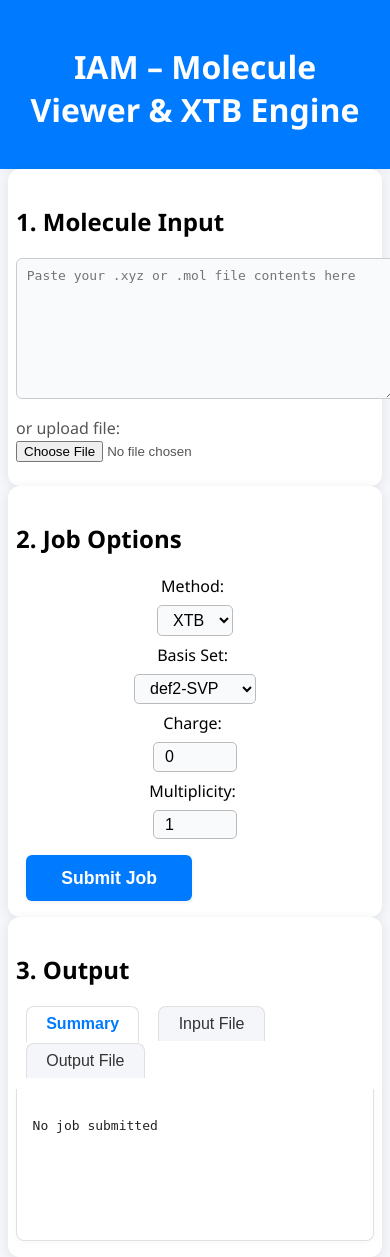
After one commit to lewispoul/IAM-pi, a Flask app: template IAM_GUI/templates/iam_viewer_connected.html in a window 390 px wide. The commit adds this page. Run offline with Flask 3, Linux system fonts and the light colour scheme; the template is opened without the code that fills it, so the values that code supplies are empty.

Commit message:
Refactor IAM GUI: Consolidate script and style files, enhance functionality
- Removed obsolete script.js and style.css files from IAM_GUI.
- Integrated new script.js with improved error handling, molecule rendering, and job submission features.
- Enhanced UI with updated styles in static/style.css, including responsive design adjustments.
- Added functionality for loading molecules from pasted content and SMILES input.
- Implemented Psi4 job options and improved output formatting for XTB and Psi4 results.
- Updated HTML template for better structure and user experience.
- Cleaned up unnecessary files and ensured compatibility with new features.

```diff
--- a/IAM_GUI/static/script.js
+++ b/IAM_GUI/static/script.js
@@ -1,4 +1,5 @@
 document.addEventListener("DOMContentLoaded", function () {
+    console.log('DOMContentLoaded fired, DOM is ready.');
     function showTab(tabName) {
         document.querySelectorAll('.tab-content').forEach(tab => {
             tab.classList.remove('active');
@@ -14,12 +15,25 @@ document.addEventListener("DOMContentLoaded", function () {
     window.showTab = showTab;
 
     function renderMolecule(contents) {
-        const viewer = $3Dmol.createViewer("viewer", { backgroundColor: "white" });
+        const viewerDiv = document.getElementById("viewer");
+        if (!viewerDiv) {
+            alert('3D viewer element (id="viewer") not found in DOM.');
+            return;
+        }
+        let viewer;
+        try {
+            viewer = $3Dmol.createViewer(viewerDiv, { backgroundColor: "white" });
+        } catch (e) {
+            alert('3Dmol.js failed to initialize: ' + e);
+            return;
+        }
         viewer.addModel(contents, "xyz");
         viewer.setStyle({}, { stick: {} });
         viewer.zoomTo();
         viewer.render();
     }
+
+    window.renderMolecule = renderMolecule;
 
     document.getElementById('xyzFile').addEventListener('change', function (event) {
         const file = event.target.files[0];
@@ -32,32 +46,104 @@ document.addEventListener("DOMContentLoaded", function () {
         }
     });
 
-    window.launchIAM = async function () {
-        const fileInput = document.getElementById('xyzFile');
-        if (!fileInput.files.length) {
-            alert('Veuillez sélectionner un fichier .xyz');
+    // Show/hide Psi4 options based on method
+    window.togglePsi4Options = function () {
+        const method = document.getElementById('method').value;
+        document.getElementById('psi4Options').style.display = (method === 'psi4') ? '' : 'none';
+    };
+
+    // Load molecule from pasted .xyz/.mol content
+    window.loadFromPaste = function () {
+        const contents = document.getElementById('xyzPaste').value.trim();
+        if (!contents) {
+            alert('Please paste .xyz or .mol content.');
             return;
         }
+        renderMolecule(contents);
+    };
 
-        const formData = new FormData();
-        formData.append('file', fileInput.files[0]);
-
+    window.launchIAM = async function () {
+        alert('launchIAM called');
+        const fileInput = document.getElementById('xyzFile');
+        const pasteInput = document.getElementById('xyzPaste').value.trim();
+        console.log('fileInput.files:', fileInput.files);
+        if (!fileInput.files.length && !pasteInput) {
+            alert('No file selected and no pasted content.');
+        }
+        if (fileInput.files.length) {
+            alert('File selected: ' + fileInput.files[0].name);
+        }
+        if (pasteInput) {
+            alert('Using pasted content.');
+        }
+        let formData = new FormData();
+        if (fileInput.files.length) {
+            formData.append('file', fileInput.files[0]);
+        } else if (pasteInput) {
+            // Convert pasted text to a Blob and append as file
+            const blob = new Blob([pasteInput], { type: 'text/plain' });
+            formData.append('file', blob, 'pasted.xyz');
+        } else {
+            alert('Veuillez sélectionner un fichier .xyz ou coller le contenu dans la zone de texte.');
+            return;
+        }
+        formData.append('method', document.getElementById('method').value);
+        formData.append('basis', document.getElementById('basis').value);
+        formData.append('charge', document.getElementById('charge').value);
+        formData.append('multiplicity', document.getElementById('multiplicity').value);
+        formData.append('calcType', document.getElementById('calcType').value);
+        formData.append('solvent', document.getElementById('solvent').value);
+        if (document.getElementById('method').value === 'psi4') {
+            formData.append('functional', document.getElementById('functional').value);
+        }
         try {
             const response = await fetch('/run_xtb', {
                 method: 'POST',
                 body: formData
             });
-
             const result = await response.json();
 
-            document.getElementById('summaryContent').textContent = JSON.stringify({
-                "Total Energy (Eh)": result["total energy"],
-                "HOMO-LUMO gap (eV)": result["HOMO-LUMO gap/eV"],
-                "Dipole moment (D)": result["dipole"],
-                "XTB version": result["xtb version"]
-            }, null, 2);
+            // Format summary output for XTB and future Psi4
+            if (result.success && result.xtb_json) {
+                const xtb = result.xtb_json;
+                let html = '<table class="summary-table">';
+                if (xtb["total energy"]) html += `<tr><td>Total Energy (Eh)</td><td>${xtb["total energy"]}</td></tr>`;
+                if (xtb["HOMO-LUMO gap/eV"]) html += `<tr><td>HOMO-LUMO gap (eV)</td><td>${xtb["HOMO-LUMO gap/eV"]}</td></tr>`;
+                if (xtb["dipole"]) html += `<tr><td>Dipole moment (D)</td><td>${xtb["dipole"]}</td></tr>`;
+                if (xtb["xtb version"]) html += `<tr><td>XTB version</td><td>${xtb["xtb version"]}</td></tr>`;
+                html += '</table>';
+                // Collapsible section for arrays
+                if (xtb["charges"]) {
+                    html += `<details><summary>Atomic Charges</summary><pre>${JSON.stringify(xtb["charges"], null, 2)}</pre></details>`;
+                }
+                if (xtb["wbo"]) {
+                    html += `<details><summary>Wiberg Bond Orders</summary><pre>${JSON.stringify(xtb["wbo"], null, 2)}</pre></details>`;
+                }
+                document.getElementById('summaryContent').innerHTML = html;
+            } else if (result.success && result.psi4_json) {
+                const psi4 = result.psi4_json;
+                let html = '<table class="summary-table">';
+                if (psi4.final_energy !== undefined) html += `<tr><td>Final Energy (Eh)</td><td>${psi4.final_energy}</td></tr>`;
+                if (psi4.psi4_version) html += `<tr><td>Psi4 Version</td><td>${psi4.psi4_version}</td></tr>`;
+                html += '</table>';
+                html += `<details><summary>Stdout</summary><pre>${psi4.stdout || ''}</pre></details>`;
+                html += `<details><summary>Stderr</summary><pre>${psi4.stderr || ''}</pre></details>`;
+                document.getElementById('summaryContent').innerHTML = html;
+            } else if (result.details) {
+                document.getElementById('summaryContent').textContent = result.details;
+            } else {
+                document.getElementById('summaryContent').textContent = JSON.stringify(result, null, 2);
+            }
 
-            document.getElementById('inputFileContent').textContent = result["input_file"] || "Aucun input fourni.";
+            // Always clear input file content before updating
+            document.getElementById('inputFileContent').textContent = '';
+            if (result.file_preview) {
+                document.getElementById('inputFileContent').textContent = result.file_preview;
+            } else if (result.details && result.details.includes('Aucun fichier reçu')) {
+                document.getElementById('inputFileContent').textContent = 'No file received by backend.';
+            } else {
+                document.getElementById('inputFileContent').textContent = 'No file';
+            }
             document.getElementById('outputFileContent').textContent = result["output_file"] || JSON.stringify(result, null, 2);
 
             showTab('summary');
@@ -65,4 +151,60 @@ document.addEventListener("DOMContentLoaded", function () {
             alert('Erreur réseau ou de calcul : ' + err);
         }
     };
+
+    // Load molecule from SMILES input and render in 3D viewer
+    window.loadFromSMILES = async function () {
+        const smiles = document.getElementById('smilesInput').value.trim();
+        if (!smiles) {
+            alert('Please enter a SMILES string.');
+            return;
+        }
+        // Call backend to convert SMILES to XYZ
+        const response = await fetch('/smiles_to_xyz', {
+            method: 'POST',
+            headers: { 'Content-Type': 'application/json' },
+            body: JSON.stringify({ smiles })
+        });
+        const data = await response.json();
+        if (data.success && data.xyz) {
+            renderMolecule(data.xyz);
+        } else {
+            alert('Failed to convert SMILES to 3D structure.');
+        }
+    };
+
+    // Load molecule from Ketcher (2D editor)
+    window.loadFromKetcher = async function () {
+        const ketcherFrame = document.getElementById('ketcherFrame');
+        const ketcher = ketcherFrame.contentWindow;
+        if (!ketcher) {
+            alert('Ketcher not loaded.');
+            return;
+        }
+        // Get molfile from Ketcher
+        ketcher.postMessage({ type: 'get-molfile' }, '*');
+        window.addEventListener('message', async function handler(event) {
+            if (event.data && event.data.type === 'molfile') {
+                window.removeEventListener('message', handler);
+                const molfile = event.data.molfile;
+                // Call backend to convert molfile to XYZ
+                const response = await fetch('/molfile_to_xyz', {
+                    method: 'POST',
+                    headers: { 'Content-Type': 'application/json' },
+                    body: JSON.stringify({ molfile })
+                });
+                const data = await response.json();
+                if (data.success && data.xyz) {
+                    renderMolecule(data.xyz);
+                } else {
+                    alert('Failed to convert 2D structure to 3D.');
+                }
+            }
+        });
+    };
+
+    // Placeholder for searchMolecule
+    window.searchMolecule = function () {
+        alert('Search functionality not implemented yet.');
+    };
 });
--- a/IAM_GUI/static/style.css
+++ b/IAM_GUI/static/style.css
@@ -1,14 +1,15 @@
 body {
-    font-family: sans-serif;
+    font-family: 'Segoe UI', Arial, sans-serif;
     margin: 0;
-    background-color: #999;
+    background-color: #f4f6fa;
 }
 
 header {
     background: #007BFF;
     color: white;
-    padding: 1em;
+    padding: 1.5em 1em 1em 1em;
     text-align: center;
+    box-shadow: 0 2px 8px rgba(0,0,0,0.04);
 }
 
 .container {
@@ -24,8 +25,12 @@ header {
 
 #viewer {
     width: 100%;
-    height: 500px;
-    background-color: white;
+    height: 350px;
+    background-color: #fff;
+    border: 1px solid #ccc;
+    border-radius: 8px;
+    margin-top: 0.5em;
+    margin-bottom: 1em;
 }
 
 .controls {
@@ -40,28 +45,128 @@ button {
     margin-bottom: 0.5em;
 }
 
+.card {
+    background: #fff;
+    border-radius: 12px;
+    box-shadow: 0 2px 12px rgba(0,0,0,0.08);
+    padding: 2em 2em 1.5em 2em;
+    margin-bottom: 0;
+}
+
+.input-card textarea {
+    width: 100%;
+    font-family: monospace;
+    font-size: 1em;
+    border-radius: 6px;
+    border: 1px solid #ccc;
+    padding: 0.75em;
+    margin-bottom: 1em;
+    resize: vertical;
+    background: #f8fafc;
+}
+
+.file-upload-row {
+    margin-bottom: 0.5em;
+    color: #555;
+}
+
+.options-row {
+    display: flex;
+    flex-wrap: wrap;
+    gap: 1em;
+    align-items: center;
+    margin-bottom: 1em;
+}
+
+.options-row label {
+    font-weight: 500;
+    margin-right: 0.3em;
+}
+
+.options-row select, .options-row input[type="number"] {
+    padding: 0.3em 0.7em;
+    border-radius: 5px;
+    border: 1px solid #bbb;
+    background: #f8fafc;
+    font-size: 1em;
+}
+
+.submit-btn {
+    background: #007BFF;
+    color: #fff;
+    border: none;
+    border-radius: 6px;
+    padding: 0.7em 2em;
+    font-size: 1.1em;
+    font-weight: 600;
+    cursor: pointer;
+    box-shadow: 0 1px 4px rgba(0,0,0,0.07);
+    transition: background 0.2s;
+}
+.submit-btn:hover {
+    background: #0056b3;
+}
+
+.job-status {
+    margin-left: 1.5em;
+    font-size: 1em;
+    color: #007BFF;
+    font-weight: 500;
+}
+
+.output-card {
+    margin-bottom: 0;
+}
+
+.output-tabs {
+    margin-bottom: 0.7em;
+}
+
 .tab-button {
-    background-color: #eee;
-    border: none;
-    padding: 0.5em 1em;
+    background-color: #f4f6fa;
+    border: 1px solid #e0e0e0;
+    border-bottom: none;
+    padding: 0.5em 1.2em;
     cursor: pointer;
     margin-right: 5px;
+    border-radius: 8px 8px 0 0;
+    font-size: 1em;
+    color: #333;
+    transition: background 0.2s;
 }
-
 .tab-button.active {
-    background-color: #007BFF;
-    color: white;
+    background-color: #fff;
+    color: #007BFF;
+    border-bottom: 2px solid #fff;
+    font-weight: 600;
 }
 
 .tab-content {
     display: none;
-    background: white;
-    padding: 1em;
-    height: 400px;
-    overflow: auto;
-    border-radius: 8px;
+    background: #fff;
+    padding: 1.2em;
+    min-height: 120px;
+    border-radius: 0 0 8px 8px;
+    border: 1px solid #e0e0e0;
+    border-top: none;
+    font-family: monospace;
+    font-size: 1em;
+    color: #222;
+    box-shadow: 0 2px 8px rgba(0,0,0,0.03);
 }
-
 .tab-content.active {
     display: block;
 }
+
+@media (max-width: 700px) {
+    .main-content {
+        padding: 0 0.5em;
+    }
+    .card {
+        padding: 1em 0.5em 1em 0.5em;
+    }
+    .options-row {
+        flex-direction: column;
+        gap: 0.5em;
+    }
+}
--- /dev/null
+++ b/IAM_GUI/templates/iam_viewer_connected.html
@@ -0,0 +1,67 @@
+<!DOCTYPE html>
+<html lang="en">
+<head>
+    <meta charset="UTF-8">
+    <title>IAM Molecule Viewer</title>
+    <link rel="stylesheet" href="{{ url_for('static', filename='style.css') }}">
+    <script src="https://3dmol.org/build/3Dmol-min.js"></script>
+</head>
+<body>
+    <header>
+        <h1>IAM – Molecule Viewer & XTB Engine</h1>
+    </header>
+
+    <div class="main-content">
+        <div class="card input-card">
+            <h2>1. Molecule Input</h2>
+            <textarea id="moleculeInput" rows="8" placeholder="Paste your .xyz or .mol file contents here"></textarea>
+            <div class="file-upload-row">
+                <label for="xyzFile">or upload file:</label>
+                <input type="file" id="xyzFile" accept=".xyz,.mol">
+            </div>
+        </div>
+
+        <div class="card options-card">
+            <h2>2. Job Options</h2>
+            <div class="options-row">
+                <label for="method">Method:</label>
+                <select id="method">
+                    <option value="xtb">XTB</option>
+                    <option value="psi4">Psi4</option>
+                </select>
+                <label for="basis">Basis Set:</label>
+                <select id="basis">
+                    <option value="def2-SVP">def2-SVP</option>
+                    <option value="def2-TZVP">def2-TZVP</option>
+                </select>
+                <label for="charge">Charge:</label>
+                <input type="number" id="charge" value="0" style="width: 60px;">
+                <label for="multiplicity">Multiplicity:</label>
+                <input type="number" id="multiplicity" value="1" style="width: 60px;">
+            </div>
+            <button class="submit-btn" onclick="launchIAM()">Submit Job</button>
+            <span id="jobStatus" class="job-status"></span>
+        </div>
+
+        <div class="card output-card">
+            <h2>3. Output</h2>
+            <div class="output-tabs">
+                <button class="tab-button active" onclick="showTab('summary')">Summary</button>
+                <button class="tab-button" onclick="showTab('input')">Input File</button>
+                <button class="tab-button" onclick="showTab('output')">Output File</button>
+            </div>
+            <div id="summary" class="tab-content active">
+                <pre id="summaryContent">No job submitted</pre>
+            </div>
+            <div id="input" class="tab-content">
+                <pre id="inputFileContent">No file</pre>
+            </div>
+            <div id="output" class="tab-content">
+                <pre id="outputFileContent">No result</pre>
+            </div>
+        </div>
+    </div>
+
+    <script src="{{ url_for('static', filename='script.js') }}"></script>
+</body>
+</html>
```
Also changed, not shown: IAM_GUI/backend.py (+152 -6 lines), IAM_GUI/index.html (+97 -21 lines), xtbout.json (added, +76 -0 lines), IAM_GUI/.trash/script.js (renamed from IAM_GUI/script.js), IAM_GUI/.trash/style.css (renamed from IAM_GUI/style.css), 10 other files.
